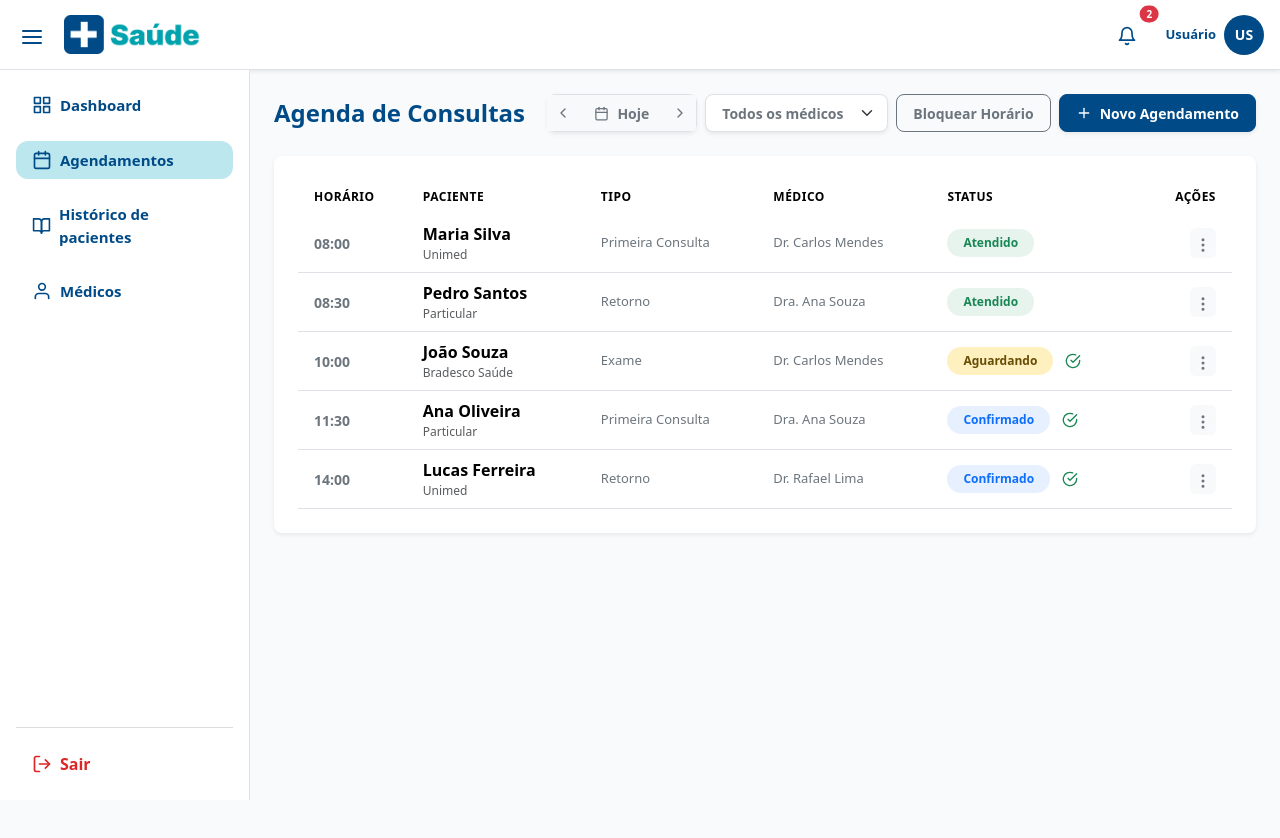
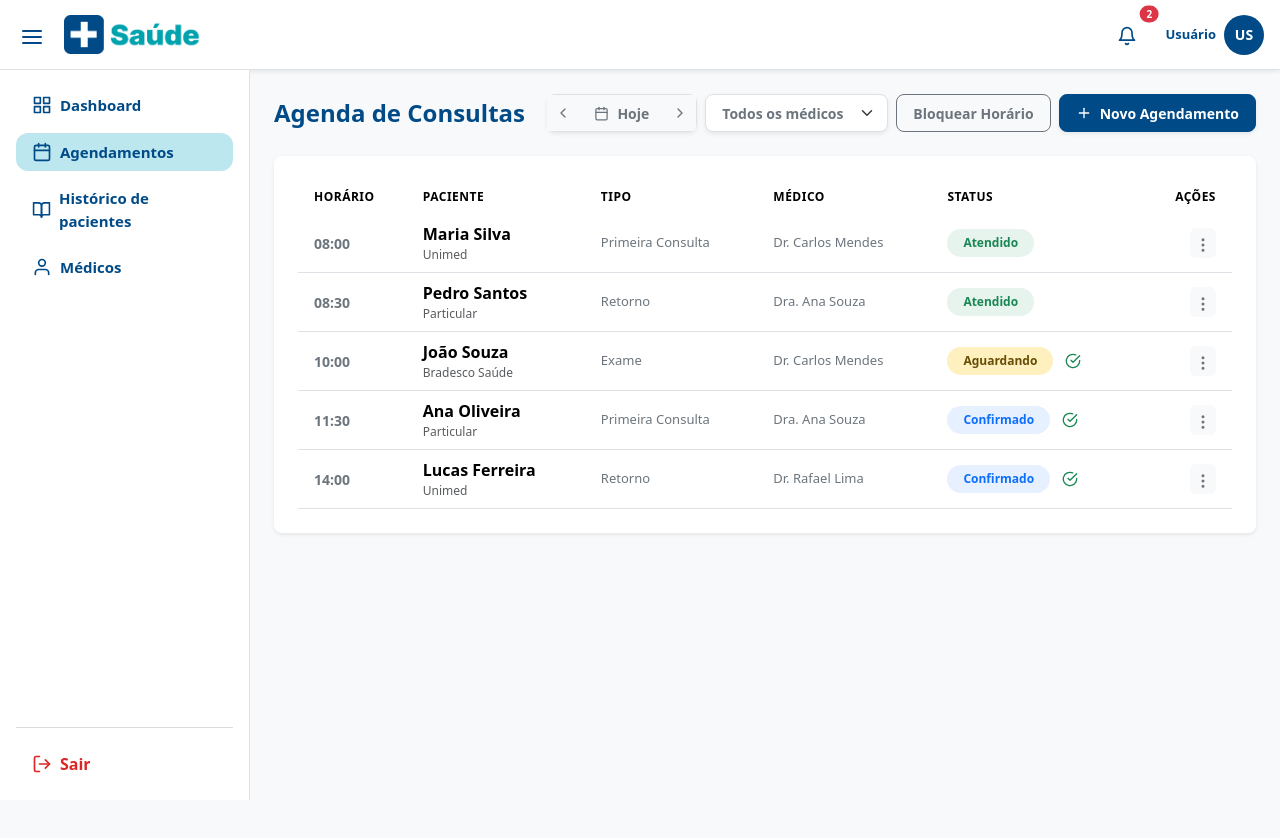
Before and after one commit to Samelafarias/Gerenciamento-de-clinicas, a React (Vite) app in the folder frontend-clinic/: page /agendamentos in a window 1280 px wide. Shown: the top 838 px of the page. Built offline with nearby package versions, Linux system fonts and the light colour scheme.

Commit message:
fix: correção de um bug no sidebar
Correção de um bug que não deixava ele abrir no mobile

```diff
--- a/frontend-clinic/src/components/Layout/mainlayout.tsx
+++ b/frontend-clinic/src/components/Layout/mainlayout.tsx
@@ -6,6 +6,7 @@ import { logout } from "../../hooks/useAuth";
 
 const MainLayout: React.FC = () => {
   const [sidebarCollapsed, setSidebarCollapsed] = useState(false);
+  const [mobileOpen, setMobileOpen] = useState(false);
   const navigate = useNavigate();
 
   const handleLogout = () => {
@@ -13,15 +14,40 @@ const MainLayout: React.FC = () => {
     navigate("/", { replace: true });
   };
 
+  const handleToggleSidebar = () => {
+    if (window.innerWidth < 768) {
+      setMobileOpen((prev) => !prev);
+    } else {
+      setSidebarCollapsed((prev) => !prev);
+    }
+  };
+
   return (
-    <div className="d-flex flex-column min-vh-100" style={{ backgroundColor: "#f8fafc" }}>
-      <Navbar onToggleSidebar={() => setSidebarCollapsed((prev) => !prev)} />
-      <div className="d-flex flex-fill">
-        <Sidebar collapsed={sidebarCollapsed} onLogout={handleLogout} />
-        <main className="flex-fill p-4" style={{ overflowY: "auto" }}>
-          <Outlet />
-        </main>
-      </div>
+    <div className="min-vh-100 bg-light">
+      {/* 1. Navbar no topo */}
+      <Navbar onToggleSidebar={handleToggleSidebar} />
+
+      {/* 2. Sidebar Lateral (Fixa) */}
+      <Sidebar
+        collapsed={sidebarCollapsed}
+        mobileOpen={mobileOpen}
+        onCloseMobile={() => setMobileOpen(false)}
+        onLogout={handleLogout}
+      />
+
+      {/* 3. Área Principal de Conteúdo */}
+      <main
+        style={{
+          paddingTop: "70px",
+          paddingLeft: window.innerWidth >= 768 ? (sidebarCollapsed ? "80px" : "250px") : "0px",
+          transition: "padding-left 0.3s ease",
+          minHeight: "100vh",
+          boxSizing: "border-box",
+        }}
+        className="p-3 p-md-4"
+      >
+        <Outlet />
+      </main>
     </div>
   );
 };
--- a/frontend-clinic/src/components/Layout/sidebar.tsx
+++ b/frontend-clinic/src/components/Layout/sidebar.tsx
@@ -1,62 +1,113 @@
 import React from "react";
 import { NavLink } from "react-router-dom";
-import { FiGrid, FiCalendar, FiBookOpen, FiUser, FiLogOut } from "react-icons/fi";
+import { FiGrid, FiCalendar, FiBookOpen, FiUser, FiLogOut, FiX } from "react-icons/fi";
 
 interface SidebarProps {
   collapsed: boolean;
+  mobileOpen: boolean;
+  onCloseMobile: () => void;
   onLogout?: () => void;
 }
 
-const Sidebar: React.FC<SidebarProps> = ({ collapsed, onLogout }) => {
+const Sidebar: React.FC<SidebarProps> = ({ collapsed, mobileOpen, onCloseMobile, onLogout }) => {
+  const isMobile = window.innerWidth < 768;
+
   const linkClass = ({ isActive }: { isActive: boolean }) =>
-    `sidebar-link nav-link d-flex align-items-center gap-2 px-3 py-2 mb-3 ${isActive ? "active" : ""} ${
-      collapsed ? "justify-content-center" : ""
+    `sidebar-link nav-link d-flex align-items-center gap-2 px-3 py-2 mb-2 ${isActive ? "active" : ""} ${
+      collapsed && !mobileOpen ? "justify-content-center" : ""
     }`;
 
+  const handleLinkClick = () => {
+    if (isMobile) {
+      onCloseMobile();
+    }
+  };
+
   return (
+    <>
+      {/* Fundo escuro cobrindo 100% da tela no Mobile */}
+      {mobileOpen && (
+        <div
+          className="d-md-none position-fixed top-0 start-0 w-100 h-100 bg-dark bg-opacity-50"
+          style={{ zIndex: 1040 }}
+          onClick={onCloseMobile}
+        />
+      )}
+
+      {/* Sidebar */}
       <aside
-      className="d-none d-md-flex bg-white border-end flex-column justify-content-between p-3"
-      style={{ position: "fixed", top: "70px", left: 0, height: "calc(100vh - 70px)", width: collapsed ? "80px" : "250px", transition: "width 0.3s ease", zIndex: 1000, overflowY: "auto" }}>
-      <ul className="nav flex-column gap-10">
+        className={`bg-white border-end flex-column justify-content-between p-3 ${
+          mobileOpen ? "d-flex" : "d-none d-md-flex"
+        }`}
+        style={{
+          position: "fixed",
+          /* No mobile vai do topo até o fim da tela. No Desktop fica abaixo da Navbar (70px) */
+          top: isMobile ? 0 : "70px",
+          left: 0,
+          bottom: 0,
+          height: isMobile ? "100%" : "calc(100vh - 70px)",
+          width: mobileOpen ? "280px" : collapsed ? "80px" : "250px",
+          transition: "width 0.3s ease, transform 0.3s ease",
+          zIndex: isMobile ? 1050 : 1030,
+          overflowY: "auto",
+        }}
+      >
+        <div>
+          {/* Cabeçalho exclusivo para Mobile com botão de fechar */}
+          {isMobile && (
+            <div className="d-flex align-items-center justify-content-between pb-3 mb-3 border-bottom">
+              <span className="fw-bold text-primary-custom fs-5">Menu</span>
+              <button onClick={onCloseMobile} className="btn btn-sm btn-light border-0">
+                <FiX size={22} />
+              </button>
+            </div>
+          )}
+
+          <ul className="nav flex-column">
             <li>
-          <NavLink to="/dashboard" className={linkClass}>
+              <NavLink to="/dashboard" className={linkClass} onClick={handleLinkClick}>
                 <FiGrid size={20} />
-            {!collapsed && <span>Dashboard</span>}
+                {(!collapsed || mobileOpen) && <span>Dashboard</span>}
               </NavLink>
             </li>
             <li>
-          <NavLink to="/agendamentos" className={linkClass}>
+              <NavLink to="/agendamentos" className={linkClass} onClick={handleLinkClick}>
                 <FiCalendar size={20} />
-            {!collapsed && <span>Agendamentos</span>}
+                {(!collapsed || mobileOpen) && <span>Agendamentos</span>}
               </NavLink>
             </li>
             <li>
-          <NavLink to="/historico-pacientes" className={linkClass}>
+              <NavLink to="/historico-pacientes" className={linkClass} onClick={handleLinkClick}>
                 <FiBookOpen size={20} />
-            {!collapsed && <span>Histórico de pacientes</span>}
+                {(!collapsed || mobileOpen) && <span>Histórico de pacientes</span>}
               </NavLink>
             </li>
             <li>
-          <NavLink to="/em-construcao" className={linkClass}>
+              <NavLink to="/em-construcao" className={linkClass} onClick={handleLinkClick}>
                 <FiUser size={20} />
-            {!collapsed && <span>Médicos</span>}
+                {(!collapsed || mobileOpen) && <span>Médicos</span>}
               </NavLink>
             </li>
           </ul>
+        </div>
 
         <div>
           <hr className="text-secondary opacity-25 my-3" />
           <button
-          onClick={onLogout}
+            onClick={() => {
+              handleLinkClick();
+              onLogout?.();
+            }}
             className={`logout-link btn w-100 d-flex align-items-center gap-2 px-3 py-2 border-0 ${
-            collapsed ? "justify-content-center" : ""
+              collapsed && !mobileOpen ? "justify-content-center" : ""
             }`}
           >
             <FiLogOut size={20} />
-          {!collapsed && <span>Sair</span>}
+            {(!collapsed || mobileOpen) && <span>Sair</span>}
           </button>
         </div>
       </aside>
+    </>
   );
 };
 
--- a/frontend-clinic/src/styles/custom.css
+++ b/frontend-clinic/src/styles/custom.css
@@ -48,20 +48,6 @@
 }
 
 /* Estilização do componet SIDEBAR */
-.sidebar-container {
-  top: 0;
-  left: 0;
-  height: 100vh;
-  width: 260px;
-  overflow-y: auto;
-  z-index: 1000;
-}
-
-.main-content {
-  margin-left: 260px;
-  min-height: 100vh;
-}
-
 .sidebar-link {
   color: var(--color-primary);
   font-weight: 600;
@@ -93,13 +79,19 @@
   margin-left: 0;
   padding: 1rem;
   box-sizing: border-box;
+  transition: margin-left 0.3s ease, width 0.3s ease;
 }
 
 @media (min-width: 768px) {
   .main-content {
+    margin-left: 250px;
     width: calc(100% - 250px);
-    margin-left: 250px;
     padding: 1.5rem;
+  }
+
+  .main-content.sidebar-collapsed {
+    margin-left: 80px;
+    width: calc(100% - 80px);
   }
 }
 
@@ -123,7 +115,7 @@
   border-radius: 8px;
   padding: 12px;
   cursor: pointer;
-  transition: all 0.2 ease;
+  transition: all 0.2s ease;
   background-color: #fff;
 }
 
@@ -225,13 +217,13 @@
 }
 
 .form-control:focus,
-.form-selct:focus {
+.form-select:focus {
   border-color: #004b87;
   box-shadow: 0 0 0 0.25rem rgba(0, 75, 135, 0.015);
 }
 
 @keyframes slideInRight {
-  form {
+  from {
     transform: translateX(100%);
     opacity: 0;
   }
@@ -239,14 +231,15 @@
     transform: translateX(0);
     opacity: 1;
   }
+}
 
 .toast-notificacao {
-    animation: slideInRight 0.3s cubic-bezier(0.25, 0.8, 0.25, 1) forwards;
-    z-index: 1090;
-    min-width: 320px;
-  }
+  animation: slideInRight 0.3s cubic-bezier(0.25, 0.8, 0.25, 1) forwards;
+  z-index: 1090;
+  min-width: 320px;
+}
 
-modal-body-scroll {
+.modal-body-scroll {
   max-height: 60vh;
   overflow-y: auto;
 }
```
Lines whose indentation alone changed are shown as unchanged.
